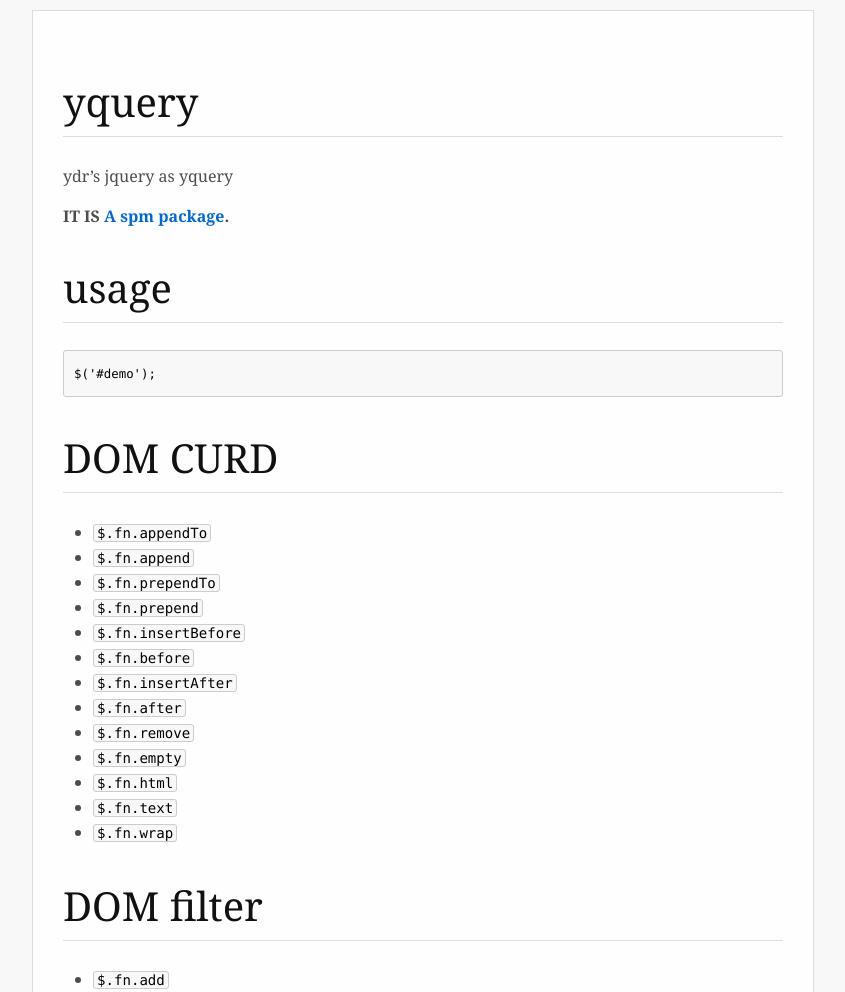
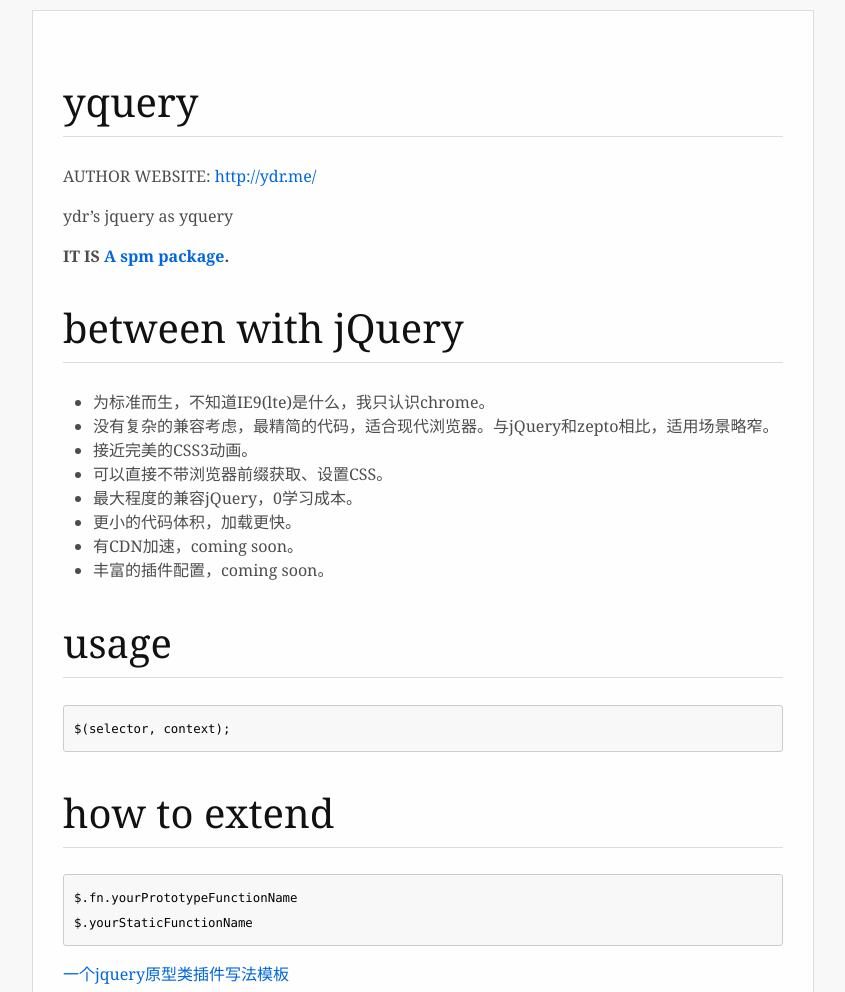
Before and after one commit to cloudcome/yquery, a website: page README.html in a window 1280 px wide. Shown: the top 992 px of the page, without its empty margins (217-1062 px from the left). Drawn offline with Linux system fonts and the light colour scheme.

Commit message:
update readme

```diff
--- a/README.html
+++ b/README.html
@@ -273,12 +273,30 @@
   h2, h3 { page-break-after: avoid; }
 }
 </style><title>README</title></head><body><h1 id="yquery"><a name="user-content-yquery" href="#yquery" class="headeranchor-link"  aria-hidden="true"><span class="headeranchor"></span></a>yquery</h1>
+<p>AUTHOR WEBSITE: <a href="http://ydr.me/"><a href="http://ydr.me/"><a href="http://ydr.me/">http://ydr.me/</a></a></a></p>
 <p>ydr&rsquo;s jquery as yquery </p>
 <p><strong>IT IS <a href="http://spmjs.io/package/yquery">A spm package</a>.</strong></p>
+<h1 id="between-with-jquery"><a name="user-content-between-with-jquery" href="#between-with-jquery" class="headeranchor-link"  aria-hidden="true"><span class="headeranchor"></span></a>between with jQuery</h1>
+<ul>
+<li>为标准而生，不知道IE9(lte)是什么，我只认识chrome。</li>
+<li>没有复杂的兼容考虑，最精简的代码，适合现代浏览器。与jQuery和zepto相比，适用场景略窄。</li>
+<li>接近完美的CSS3动画。</li>
+<li>可以直接不带浏览器前缀获取、设置CSS。</li>
+<li>最大程度的兼容jQuery，0学习成本。</li>
+<li>更小的代码体积，加载更快。</li>
+<li>有CDN加速，coming soon。</li>
+<li>丰富的插件配置，coming soon。</li>
+</ul>
 <h1 id="usage"><a name="user-content-usage" href="#usage" class="headeranchor-link"  aria-hidden="true"><span class="headeranchor"></span></a>usage</h1>
-<pre><code>$('#demo');
+<pre><code>$(selector, context);
 </code></pre>
 
+<h1 id="how-to-extend"><a name="user-content-how-to-extend" href="#how-to-extend" class="headeranchor-link"  aria-hidden="true"><span class="headeranchor"></span></a>how to extend</h1>
+<pre><code>$.fn.yourPrototypeFunctionName
+$.yourStaticFunctionName
+</code></pre>
+
+<p><a href="http://qianduanblog.com/post/a-jquery-prototype-class-plugin-writing-template.html">一个jquery原型类插件写法模板</a></p>
 <h1 id="dom-curd"><a name="user-content-dom-curd" href="#dom-curd" class="headeranchor-link"  aria-hidden="true"><span class="headeranchor"></span></a>DOM CURD</h1>
 <ul>
 <li><code>$.fn.appendTo</code></li>
```
Also changed, not shown: README.md.
